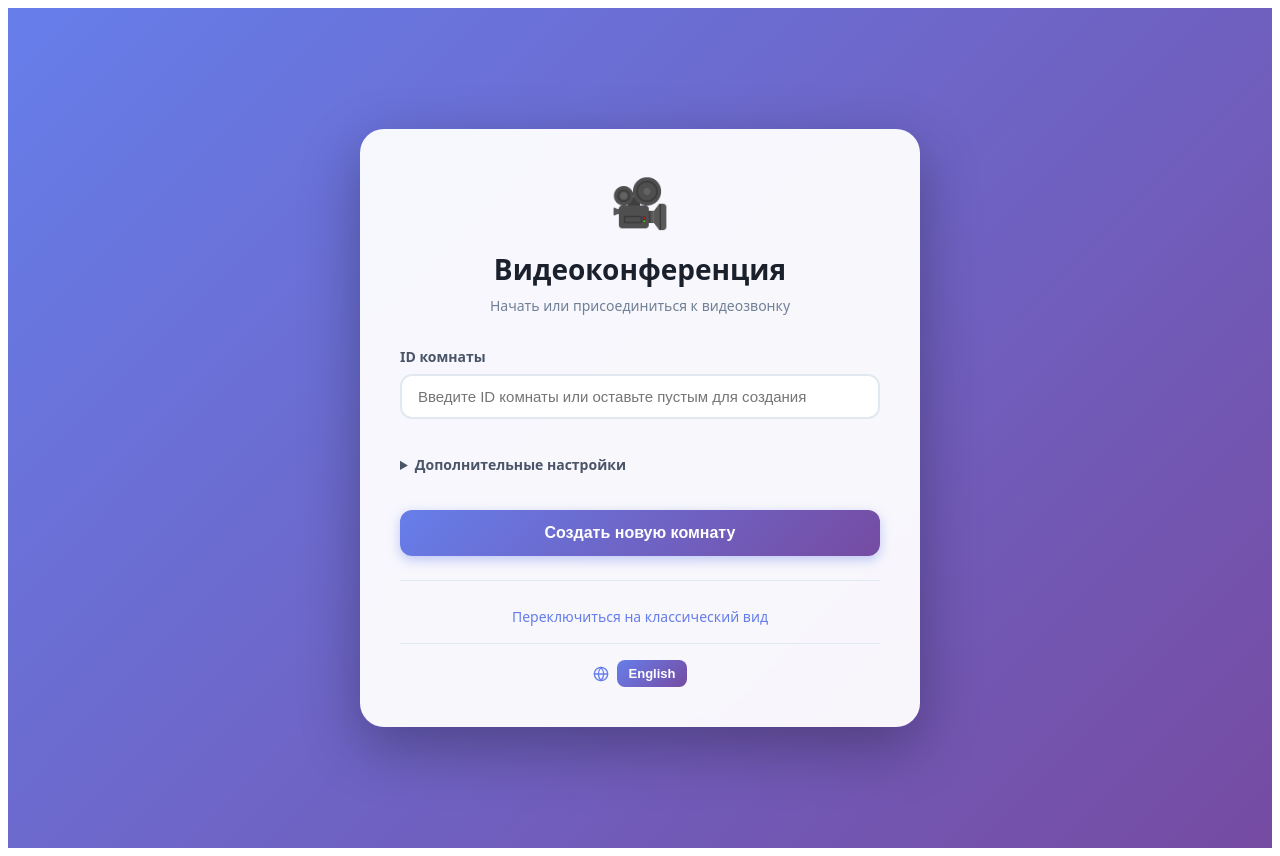
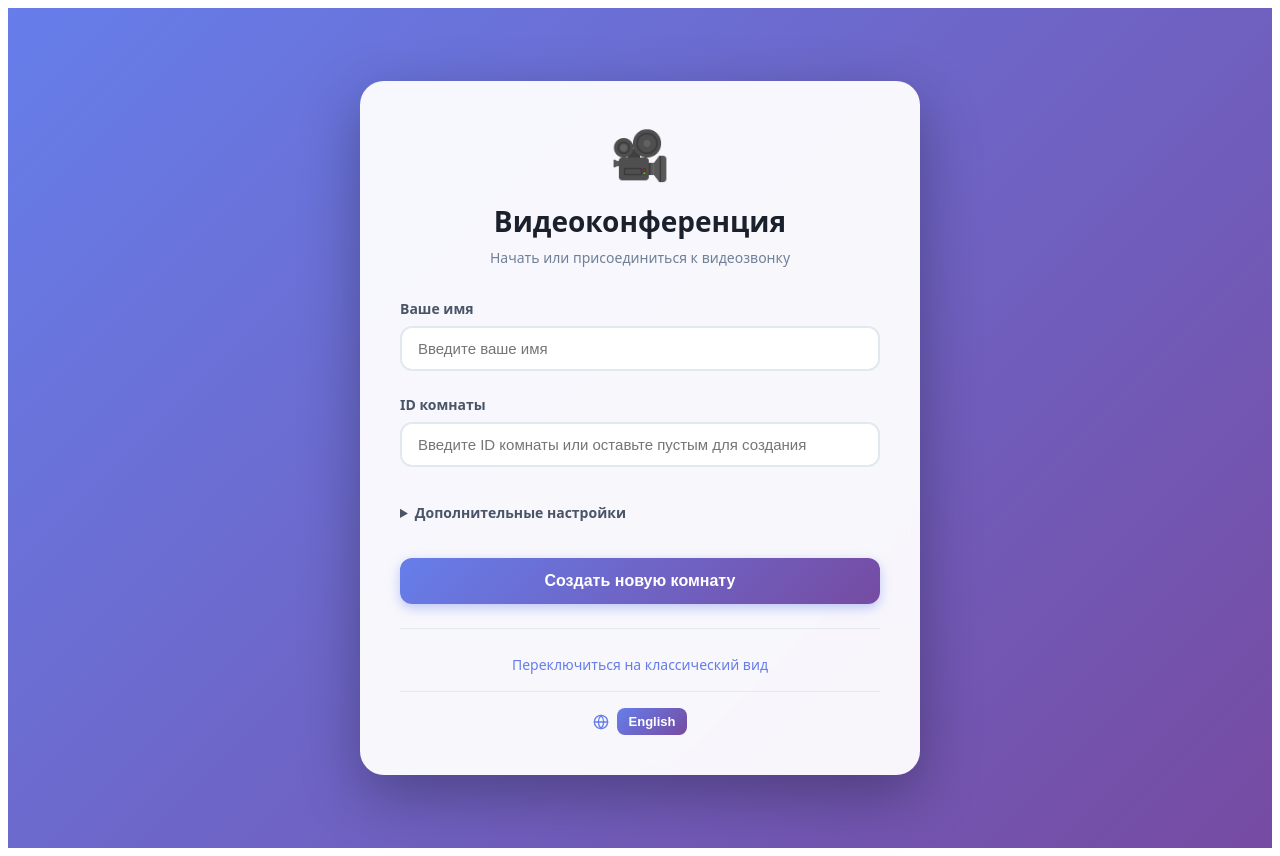
Before and after one commit to guiess/fp-video-calls, a React (Vite) app in the folder web/: page / in a window 1280 px wide. Built offline with nearby package versions, Linux system fonts and the light colour scheme; no server answers.

Commit message:
username added

```diff
--- a/web/src/App.tsx
+++ b/web/src/App.tsx
@@ -27,6 +27,7 @@ type RoomMeta = {
 export default function App() {
   const { language, setLanguage, t } = useLanguage();
   const [roomId, setRoomId] = useState("");
+  const [username, setUsername] = useState("");
   const [quality, setQuality] = useState<"720p" | "1080p">("1080p");
   const [createdRoom, setCreatedRoom] = useState<string>("");
   const [meta, setMeta] = useState<RoomMeta | null>(null);
@@ -629,7 +630,9 @@ export default function App() {
   useEffect(() => {
     const url = new URL(window.location.href);
     const nameParam = url.searchParams.get("name") || url.searchParams.get("username");
-    displayNameParamRef.current = nameParam && nameParam.trim() ? nameParam.trim() : null;
+    const displayName = nameParam && nameParam.trim() ? nameParam.trim() : "";
+    displayNameParamRef.current = displayName || null;
+    setUsername(displayName);
   }, []);
 
   useEffect(() => {
@@ -683,7 +686,7 @@ export default function App() {
     }
     const svc = svcRef.current!;
     const userId = fixedUserIdRef.current;
-    const displayName = displayNameParamRef.current ?? `Guest_${Math.floor(Math.random() * 10000)}`;
+    const displayName = username.trim() || displayNameParamRef.current || `Guest_${Math.floor(Math.random() * 10000)}`;
     const chosenQuality = (meta?.settings?.videoQuality ?? quality) as "720p" | "1080p";
     await svc.join({ roomId: roomId.trim(), userId, displayName, password: password.trim() || undefined, quality: chosenQuality });
 
@@ -952,6 +955,33 @@ export default function App() {
               color: "#718096",
               fontSize: "14px"
             }}>{t.startOrJoinCall}</p>
+          </div>
+
+          <div style={{ marginBottom: "24px" }}>
+            <label style={{
+              display: "block",
+              fontSize: "14px",
+              fontWeight: "600",
+              color: "#4a5568",
+              marginBottom: "8px"
+            }}>{t.username}</label>
+            <input
+              value={username}
+              onChange={(e) => setUsername(e.target.value)}
+              placeholder={t.usernamePlaceholder}
+              style={{
+                width: "100%",
+                padding: "12px 16px",
+                fontSize: "15px",
+                border: "2px solid #e2e8f0",
+                borderRadius: "12px",
+                outline: "none",
+                transition: "all 0.2s",
+                boxSizing: "border-box"
+              }}
+              onFocus={(e) => e.target.style.borderColor = "#667eea"}
+              onBlur={(e) => e.target.style.borderColor = "#e2e8f0"}
+            />
           </div>
 
           <div style={{ marginBottom: "24px" }}>
--- a/web/src/i18n/translations.ts
+++ b/web/src/i18n/translations.ts
@@ -4,6 +4,8 @@ export interface Translations {
   // Pre-join view
   videoConference: string;
   startOrJoinCall: string;
+  username: string;
+  usernamePlaceholder: string;
   roomId: string;
   roomIdPlaceholder: string;
   password: string;
@@ -71,6 +73,8 @@ export const translations: Record<Language, Translations> = {
     // Pre-join view
     videoConference: 'Видеоконференция',
     startOrJoinCall: 'Начать или присоединиться к видеозвонку',
+    username: 'Ваше имя',
+    usernamePlaceholder: 'Введите ваше имя',
     roomId: 'ID комнаты',
     roomIdPlaceholder: 'Введите ID комнаты или оставьте пустым для создания',
     password: 'Пароль',
@@ -136,6 +140,8 @@ export const translations: Record<Language, Translations> = {
     // Pre-join view
     videoConference: 'Video Conference',
     startOrJoinCall: 'Start or join a secure video call',
+    username: 'Your Name',
+    usernamePlaceholder: 'Enter your name',
     roomId: 'Room ID',
     roomIdPlaceholder: 'Enter room ID or leave blank to create',
     password: 'Password',
```
